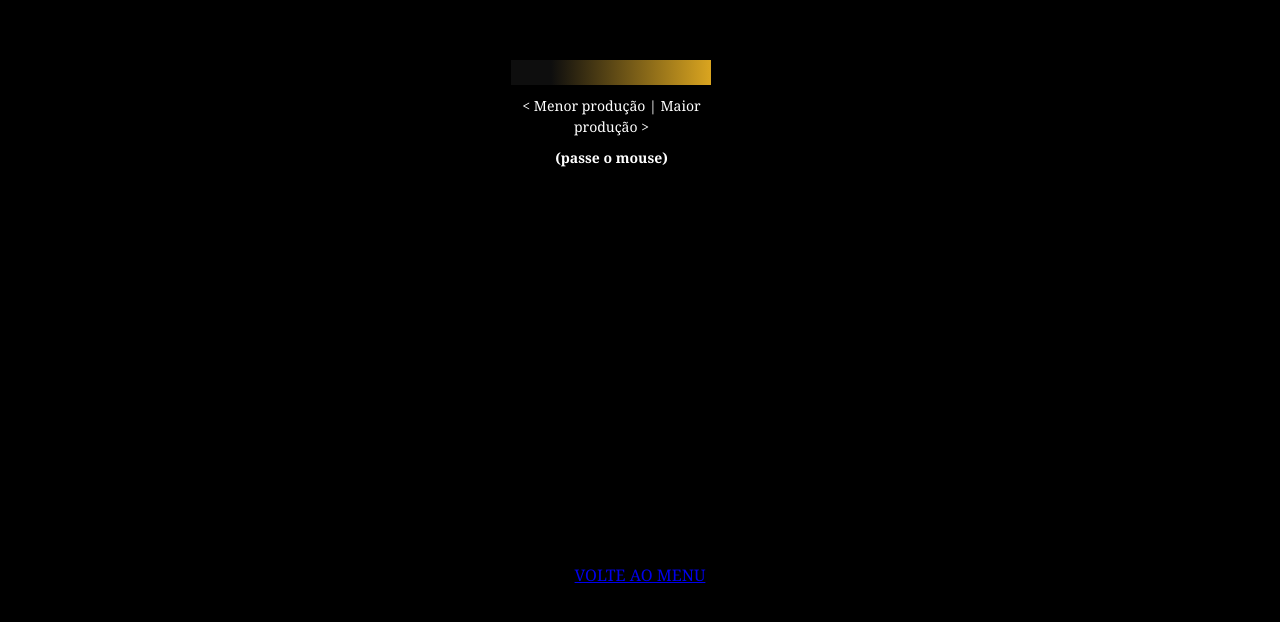
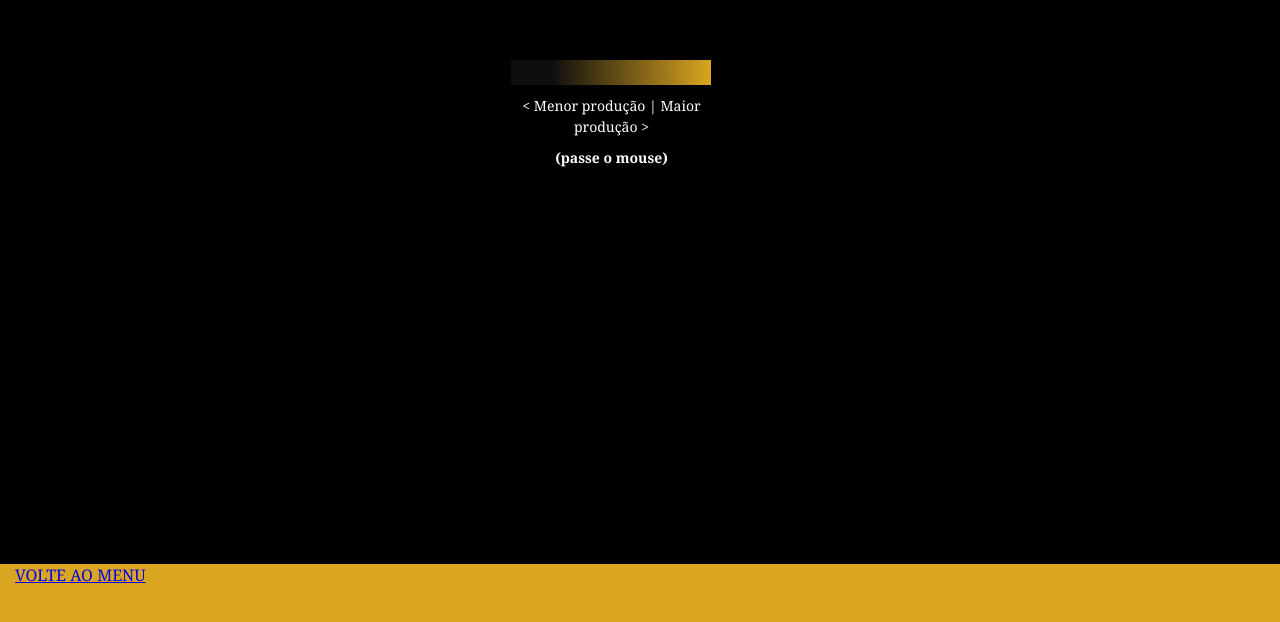
Before and after one commit to zeflorentino/conab, a plain HTML site: page milho.html in a window 1280 px wide. Shown: the part 1962-2584 px from the top of the page. Before the commit the page ends 2548 px from the top, so only its background shows below. Drawn offline with nearby package versions, Linux system fonts and the light colour scheme; no server answers.

Commit message:
Update milho.css

```diff
--- a/milho/milho.css
+++ b/milho/milho.css
@@ -290,6 +290,16 @@
 #filtroestados {
   display: none;
 }
+footer {
+  width: 100%;
+  height: 70px;
+  background-color: #daa520;
+  color: white;
+}
+.clicavel {
+  padding: 15px;
+  text-align: center;
+}
 
 @media screen and (max-width: 768px) {
   * {
```
